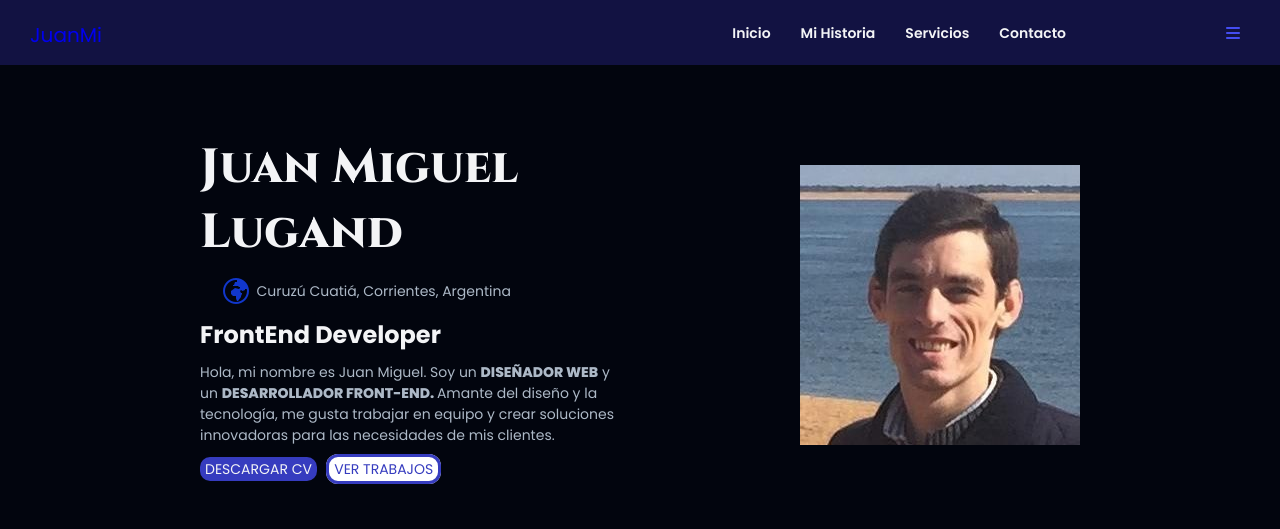
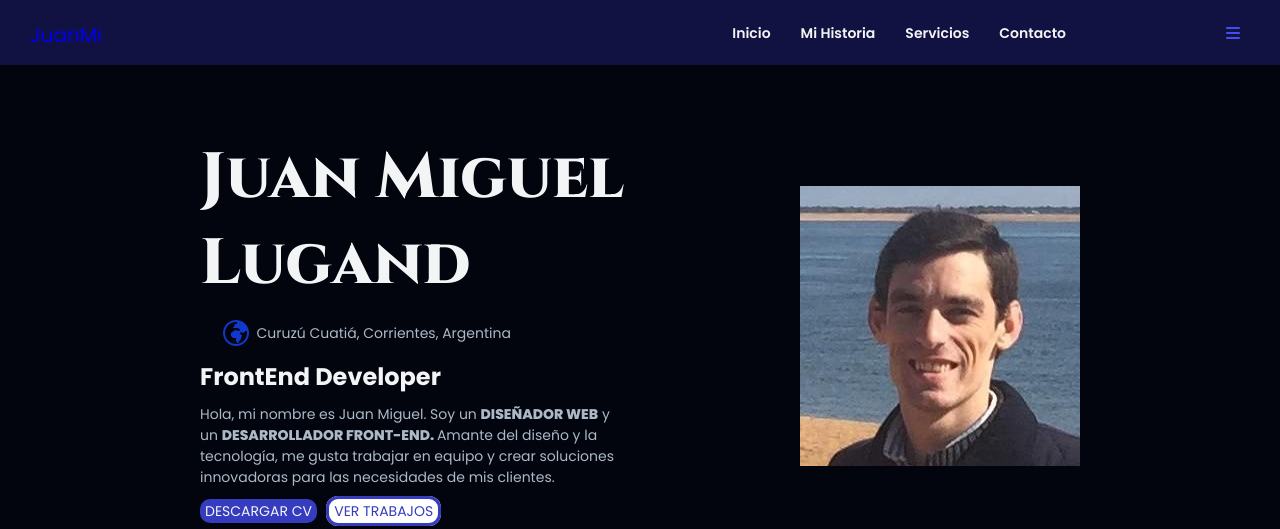
Before and after one commit to JuanLugand/landing-page, a plain HTML site: page index.html in a window 1280 px wide. Shown: the top 529 px of the page. Drawn offline with Linux system fonts and the light colour scheme.

Commit message:
Se agregaron estilos

```diff
--- a/style.css
+++ b/style.css
@@ -116,7 +116,7 @@ main{
 }
 
 .hero-info h1{
-    font-size: 48px;
+    font-size: 4rem;
     font-weight: 800;
     width: 80%;
     min-width: 500px;
```
